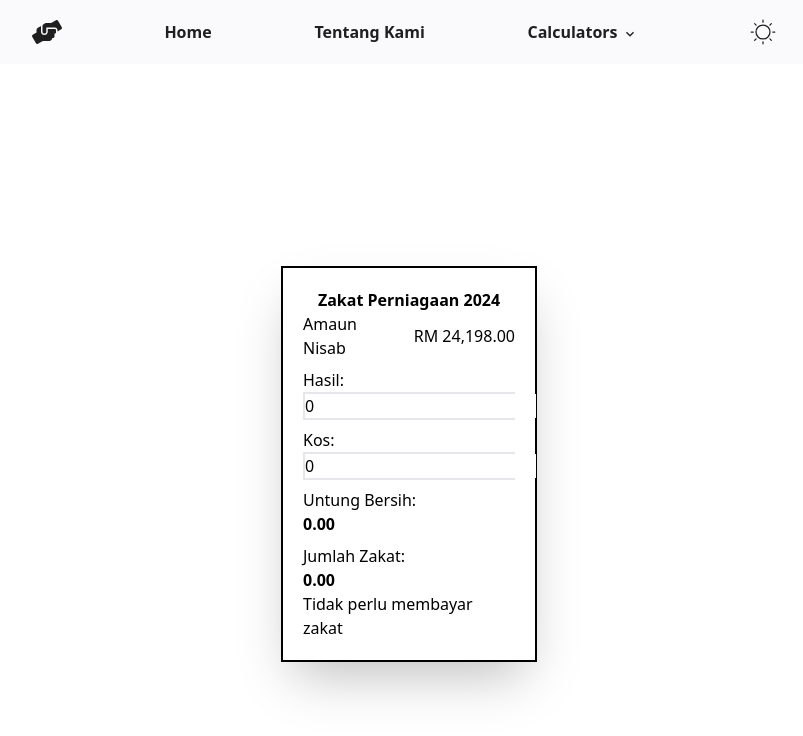
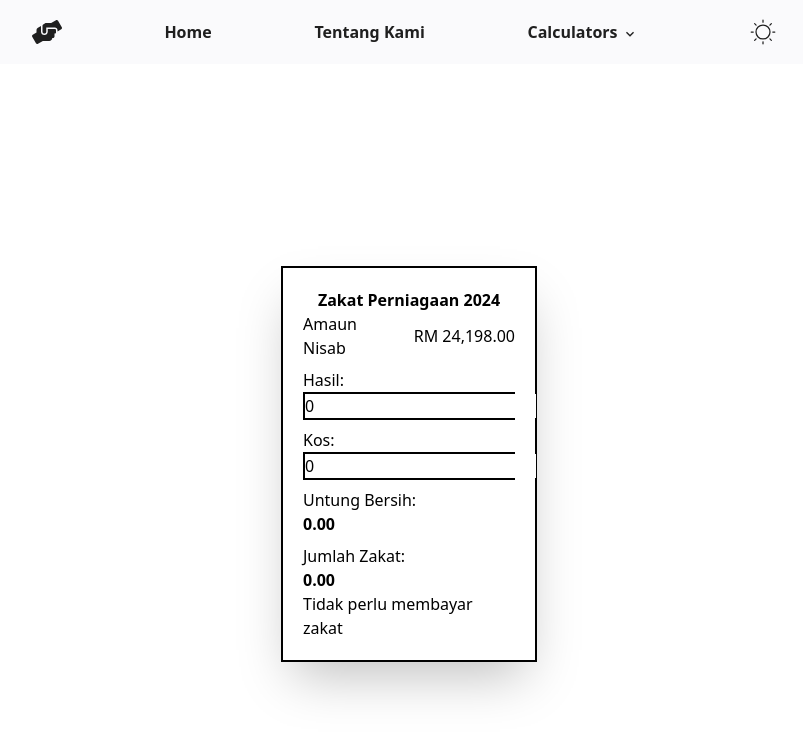
Before and after one commit to goodbyeO0/zakat-calculator, a React (Vite) app: page /perniagaan in a window 1280 px wide. Shown: the top 736 px of the page, without its empty margins (231-1034 px from the left). Built offline with nearby package versions, Linux system fonts and the light colour scheme.

Commit message:
added dark mode

```diff
--- a/src/App.jsx
+++ b/src/App.jsx
@@ -8,11 +8,9 @@ import WangSimpanan from "./Pages/WangSimpanan";
 import Navbar from "./components/Navbar";
 import UserContextProvider from "./context/UserContextProvider";
 
-
 function App() {
   return (
     <>
-
       <UserContextProvider>
         <Router>
           <Navbar />
@@ -25,8 +23,7 @@ function App() {
             <Route path="/wangSimpanan" element={<WangSimpanan />} />
           </Routes>
         </Router>
-      </UserContextProvider >
-
+      </UserContextProvider>
     </>
   );
 }
--- a/src/Pages/Emas.jsx
+++ b/src/Pages/Emas.jsx
@@ -1,6 +1,8 @@
-import { useEffect, useState } from "react";
+import { useEffect, useState, useContext } from "react";
+import UserContext from "../context/UserContext";
 
 const Emas = () => {
+  const { dark } = useContext(UserContext);
   const hargaEmas = 284.69;
   const [jenis, setJenis] = useState("pakai");
   const [nilaiUruf, setNilaiUruf] = useState(800);
@@ -31,8 +33,17 @@ const Emas = () => {
   useEffect(() => {
     setNilai((beratEmas / 1000) * hargaEmas);
   }, [beratEmas]);
+
+  // Define dark and light mode classes
+  const darkModeClasses = "bg-gray-800 text-white";
+  const lightModeClasses = "bg-white text-black";
+
   return (
-    <div className="flex flex-col space-y-4 items-center justify-center h-screen">
+    <div
+      className={`flex flex-col space-y-4 items-center justify-center h-screen ${
+        dark ? darkModeClasses : lightModeClasses
+      }`}
+    >
       <div className="w-64 border-2 border-black shadow-2xl p-5">
         <div className="flex justify-center items-center font-bold">
           <h1>Zakat Emas 2024</h1>
@@ -57,7 +68,11 @@ const Emas = () => {
                   name="jenis"
                   value={jenis}
                   onChange={(e) => setJenis(e.target.value)}
-                  className="block w-full mt-1 border-2 border-gray-300 bg-white py-2 px-3 shadow-sm focus:border-indigo-500 focus:outline-none focus:ring-1 focus:ring-indigo-500 sm:text-sm"
+                  className={`block w-full mt-1 border-2 ${
+                    dark
+                      ? "border-gray-700 bg-gray-700 text-white"
+                      : "border-gray-300 bg-white text-black"
+                  } py-2 px-3 shadow-sm focus:border-indigo-500 focus:outline-none focus:ring-1 focus:ring-indigo-500 sm:text-sm`}
                 >
                   <option value="pakai">Pakai</option>
                   <option value="simpan">Simpan</option>
@@ -66,12 +81,19 @@ const Emas = () => {
             </div>
             <div className="hasil mt-2">
               <label htmlFor="hasil">Berat Emas (gram): </label>
-              <div className="border-2 ">
+              <div
+                className={`border-2 ${
+                  dark ? "bg-gray-700 text-white" : "bg-white text-black"
+                }`}
+              >
                 <input
                   type="number"
                   id="hasil"
                   value={beratEmas}
                   onChange={(e) => setBeratEmas(e.target.value)}
+                  className={`${
+                    dark ? "bg-gray-700 text-white" : "bg-white text-black"
+                  }`}
                 />
                 <br />
               </div>
--- a/src/Pages/Perniagaan.jsx
+++ b/src/Pages/Perniagaan.jsx
@@ -1,20 +1,18 @@
-import "../components/perniagaan.css";
-import { useState, useEffect } from "react";
+import { useState, useEffect, useContext } from "react";
+import UserContext from "../context/UserContext";
 
 const Perniagaan = () => {
-
+  const { dark } = useContext(UserContext);
   const [hasil, setHasil] = useState(0.0);
   const [kos, setKos] = useState(0.0);
   const [untungBersih, setUntungBersih] = useState(0.0);
   const [jumlahZakat, setJumlahZakat] = useState(0.0);
   const [zakatNeed, setZakatNeed] = useState("");
 
-
-    useEffect(() => {
-        const untungBersih = hasil - kos;
-        setUntungBersih(untungBersih);
-    }, [hasil, kos]);
-
+  useEffect(() => {
+    const untungBersih = hasil - kos;
+    setUntungBersih(untungBersih);
+  }, [hasil, kos]);
 
   useEffect(() => {
     var zakat = untungBersih * 0.025;
@@ -27,9 +25,19 @@ const Perniagaan = () => {
     setJumlahZakat(zakat);
   }, [untungBersih]);
 
+  // Conditional styling based on dark mode
+  const containerStyle = dark
+    ? "bg-gray-800 text-white"
+    : "bg-white text-black";
+  const formBorderStyle = dark ? "border-white" : "border-black";
+
   return (
-    <div className="flex justify-center items-center h-screen">
-      <div className="perniagaan w-64  border-2 border-black shadow-2xl p-5">
+    <div
+      className={`flex justify-center items-center h-screen ${containerStyle}`}
+    >
+      <div
+        className={`perniagaan w-64 border-2 ${formBorderStyle} shadow-2xl p-5`}
+      >
         <div className="flex justify-center items-center font-bold">
           <h1>Zakat Perniagaan 2024</h1>
         </div>
@@ -43,30 +51,36 @@ const Perniagaan = () => {
           <form>
             <div className="hasil mt-2">
               <label htmlFor="hasil">Hasil: </label>
-              <div className="border-2 ">
+              <div className={`border-2 ${formBorderStyle}`}>
                 <input
                   type="number"
                   id="hasil"
                   value={hasil}
                   onChange={(e) => setHasil(e.target.value)}
+                  className={`${
+                    dark ? "text-white bg-gray-800" : "text-black bg-white"
+                  }`}
                 />
                 <br />
               </div>
             </div>
             <div className="kos mt-2">
               <label htmlFor="kos">Kos: </label>
-              <div className="border-2 ">
+              <div className={`border-2 ${formBorderStyle}`}>
                 <input
                   type="number"
                   id="kos"
                   value={kos}
                   onChange={(e) => setKos(e.target.value)}
+                  className={`${
+                    dark ? "text-white bg-gray-800" : "text-black bg-white"
+                  }`}
                 />
               </div>
             </div>
             <div className="mt-2">
               <label>
-                Untung Bersih:{" "}
+                Untung Bersih:
                 <div className="font-bold">{untungBersih.toFixed(2)}</div>
               </label>
             </div>
@@ -74,7 +88,7 @@ const Perniagaan = () => {
               <label>
                 Jumlah Zakat:
                 <div className="font-bold">
-                  {jumlahZakat.toFixed(2)} <br />{" "}
+                  {jumlahZakat.toFixed(2)} <br />
                 </div>
               </label>
               <div className="font-extralight">{zakatNeed}</div>
@@ -84,7 +98,6 @@ const Perniagaan = () => {
       </div>
     </div>
   );
-
 };
 
 export default Perniagaan;
```
